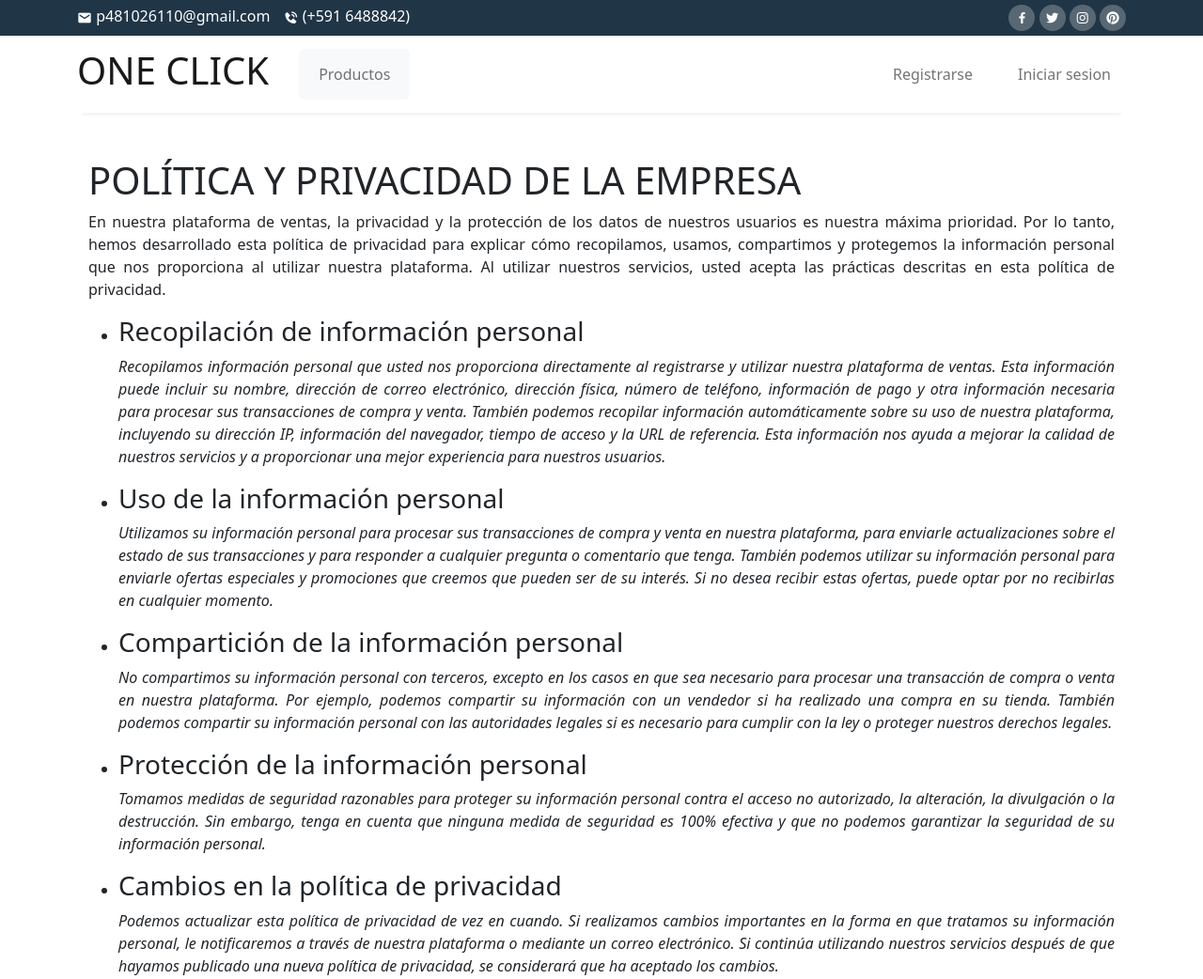
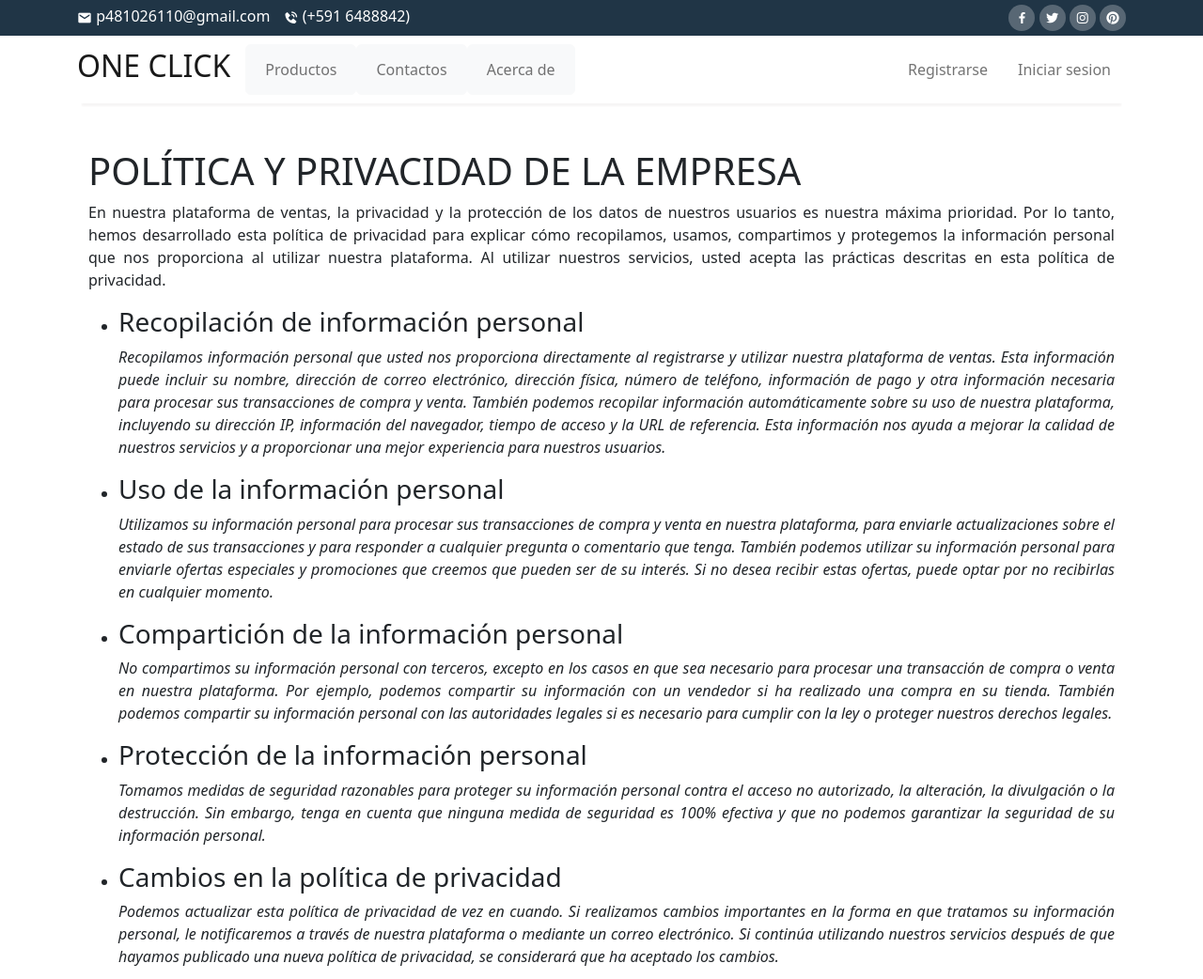
Before and after one commit to pablo137/proyecto_Taller, a Django app: page /privacidad in a window 1280 px wide. Shown: the top 1042 px of the page at 94% size. Run offline with Django 4.2, Linux system fonts and the light colour scheme; some libraries are stand-ins or nearby versions.

Commit message:
FIX SOME THINGS

```diff
--- a/oneClick/settings.py
+++ b/oneClick/settings.py
@@ -200,3 +200,9 @@ CLOUDINARY_STORAGE = {
     'API_SECRET': 'G06U-ir4m2SY0B_aqnKjRVe_owc'
 }
 DEFAULT_FILE_STORAGE = 'cloudinary_storage.storage.MediaCloudinaryStorage'
+
+# Configuracion de correo electronico
+EMAIL_HOST = 'sandbox.smtp.mailtrap.io'
+EMAIL_HOST_USER = '523a1a06ac16bd'
+EMAIL_HOST_PASSWORD = '6b3b31c114347d'
+EMAIL_PORT = '2525'
--- a/store/forms/perfilForms.py
+++ b/store/forms/perfilForms.py
@@ -27,3 +27,8 @@ class ProductoForm(forms.ModelForm):
             "price",
             "stock",
         ]
+
+class ContactoForms(forms.Form):
+    nombre = forms.CharField(label='Su nombre y apellido', required=True, widget=forms.TextInput(attrs={'class':'form-control', 'placeholder':'Introduzca sus datos'}))
+    correo = forms.EmailField(label='Correo Electrónico', required=True, widget=forms.EmailInput(attrs={'class':'form-control', 'placeholder':'Introduzca su correo'}))
+    mensaje = forms.CharField(label='Mensaje', required=True, widget=forms.Textarea(attrs={'class':'form-control', 'placeholder':'Escriba aquí su mensaje...','rows':5}))
--- a/store/static/css/styles.css
+++ b/store/static/css/styles.css
@@ -477,7 +477,6 @@ footer .social-icons a {
     right: 0;
 }
 
-
 input.form-control {
     border-color: transparent;
     height: 44px;
--- a/store/templates/base.html
+++ b/store/templates/base.html
@@ -29,6 +29,7 @@
   <link href="https://cdn.jsdelivr.net/npm/bootstrap@5.3.0-alpha1/dist/css/bootstrap.min.css" rel="stylesheet"
     integrity="sha384-GLhlTQ8iRABdZLl6O3oVMWSktQOp6b7In1Zl3/Jr59b6EGGoI1aFkw7cmDA6j6gD" crossorigin="anonymous" />
 
+  <link href="https://cdn.jsdelivr.net/npm/remixicon@2.5.0/fonts/remixicon.css" rel="stylesheet">
   <title>{% block title %}{% endblock %}</title>
 
   <style>
@@ -44,6 +45,7 @@
       font-weight: 200;
       font-size: 30px;
     }
+
   </style>
 </head>
 
@@ -69,7 +71,7 @@
   <!-- MAIN -->
   <div class="container">
     <nav class="one-edge-shadow sticky-top navbar navbar-expand-lg navbar-light bg-white">
-      <a class="navbar-brand" href="{% url 'home' %}"><h1>ONE CLICK</h1></a>
+      <a class="navbar-brand" href="{% url 'home' %}"><h2>ONE CLICK</h2></a>
       <button class="navbar-toggler" type="button" data-toggle="collapse" data-target="#navbarSupportedContent"
         aria-controls="navbarSupportedContent" aria-expanded="false" aria-label="Toggle navigation">
         <span class="navbar-toggler-icon"></span>
@@ -77,33 +79,39 @@
 
       <div class="collapse navbar-collapse" id="navbarSupportedContent">
         <ul class="navbar-nav mr-auto">
-          <li class="nav-item ms-3 btn btn-light">
+          <li class="nav-item btn btn-light">
             <a class="nav-link" href="/store">Productos <span class="sr-only">(current)</span></a>
+          </li>
+          <li class="nav-item btn btn-light">
+            <a class="nav-link" href="/contacto">Contactos <span class="sr-only">(current)</span></a>
+          </li>
+          <li class="nav-item btn btn-light">
+            <a class="nav-link" href="/acerca_de">Acerca de <span class="sr-only">(current)</span></a>
           </li>
         </ul>
 
         <ul class="navbar-nav my-2 my-lg-0">
           {% if request.session.customer %}
-          <li class="nav-item ms-3 btn btn-light">
+          <li class="nav-item btn btn-light">
             <a class="nav-link" href="/cart">Carrito
               <span class="badge badge-primary">{{request.session.cart.keys|length}}</span>
               <span class="sr-only">(current)</span></a>
           </li>
-          <li class="nav-link ms-3 btn btn-light">
+          <li class="nav-link btn btn-light">
             <a class="nav-link" href="/perfil">Perfil<span class="sr-only">(current)</span></a>
           </li>
-          <li class="nav-link ms-3 btn btn-light">
+          <li class="nav-link btn btn-light">
             <a class="nav-link" href="/orders">Orden<span class="sr-only">(current)</span></a>
           </li>
-          <li class="nav-link ms-3 btn btn-light">
+          <li class="nav-link btn btn-light">
             <a class="nav-link" href="/logout">Cerrar sesion<span class="sr-only">(current)</span></a>
           </li>
           {% else %}
 
-          <li class="nav-link ms-3 btn btn-light">
+          <li class="nav-link btn btn-light">
             <a class="nav-link" href="/signup">Registrarse<span class="sr-only">(current)</span></a>
           </li>
-          <li class="nav-link ms-3 btn btn-light">
+          <li class="nav-link btn btn-light">
             <a class="nav-link" href="/login">Iniciar sesion<span class="sr-only">(current)</span></a>
           </li>
           {% endif %}
@@ -114,28 +122,49 @@
     {% block content %}{% endblock %}
   </div>
 
-  <footer>
-    <div class="footer-top text-center mt-5">
-      <div class="container">
-        <div class="row justify-content-center">
-          <div class="col-lg-6 text-center">
-            <h4 class="navbar-brand">ONECLICK<span class="dot">.</span></h4>
-            <p>Contrary to popular belief, Lorem Ipsum is not simply random text. It has roots in a piece of
-              classical Latin literature from</p>
-            <div class="col-auto social-icons">
-              <a href="#"><i class='bx bxl-facebook'></i></a>
-              <a href="#"><i class='bx bxl-twitter'></i></a>
-              <a href="#"><i class='bx bxl-instagram'></i></a>
-              <a href="#"><i class='bx bxl-pinterest'></i></a>
+  <!-- footer -->
+  <footer class="bg-cover">
+    <div class="footer-top">
+        <div class="container">
+            <div class="row gy-5">
+                <div class="col-lg-4">
+                    <p>Lorem ipsum dolor sit amet consectetur adipisicing elit. Reprehenderit architecto unde
+                        magnam.</p>
+                    <div class="social-links">
+                        <a href="#"><i class="ri-facebook-circle-fill"></i></a>
+                        <a href="#"><i class="ri-instagram-fill"></i></a>
+                        <a href="#"><i class="ri-youtube-fill"></i></a>
+                        <a href="#"><i class="ri-google-play-fill"></i></a>
+                    </div>
+                </div>
+                <div class="col-lg-3 ms-auto">
+                    <h6 class="text-white mb-4">CONTACT</h6>
+                    <p class="mb-1">P:(03) 9283 4726</p>
+                    <p class="mb-1">E:enquiries@mill.co</p>
+                    <p class="mb-0">A: 14 Paramore Street Mornington Peninsula Victoria 3552</p>
+                </div>
+                <div class="col-lg-3">
+                    <h6 class="text-white mb-4">OPENING HOURS</h6>
+                    <p class="mb-1">PMonday-Friday : 08:00 - 22:00</p>
+                    <p>aturday-Sunday : 08:00 - 22:00</p>
+                </div>
             </div>
-          </div>
         </div>
-      </div>
     </div>
-    <div class="footer-bottom text-center">
-      <p class="mb-0">Copyright@2023. Todos los derechos reservados.</p>
+    <div class="footer-bottom">
+        <div class="container">
+            <div class="row gy-3 justify-content-between">
+                <div class="col-auto">
+                    <p class="mb-0">Copyrights@2023 Todos los derechos reservados.</p>
+                </div>
+                <div class="col-auto">
+                    <p class="mb-0">Designed By <a
+                            href="https://www.youtube.com/c/SA7MAN">Salman</a></p>
+                </div>
+            </div>
+        </div>
     </div>
-  </footer>
+</footer>
   <!-- navbar -->
 
   <!-- Optional JavaScript -->
--- a/store/templates/html_static/privacidad.html
+++ b/store/templates/html_static/privacidad.html
@@ -1,5 +1,5 @@
 {% extends 'base.html' %}
-{% block title %} Condiciones de uso {% endblock %}
+{% block title %} Privacidad {% endblock %}
 {% block content %}
 <div class="container mt-5 text-justify text-justify">
     <h1>
--- a/store/urls.py
+++ b/store/urls.py
@@ -1,6 +1,6 @@
 from django.contrib import admin
 from django.urls import path
-from .views.home import Index, store, home, condiciones_uso, privacidad
+from .views.home import Index, store, home, condiciones_uso, privacidad, acerca_de
 from .views.signup import Signup
 from .views.login import Login, logout
 from .views.cart import Cart
@@ -8,6 +8,7 @@ from .views.checkout import CheckOut
 from .views.orders import OrderView
 from .views.perfil import view_profile, edit_profile
 from .views.producto import crear_producto, ver_productos, editar_producto, eliminar_producto
+from .views.contacto import contacto
 from .middlewares.auth import auth_middleware
 
 
@@ -18,6 +19,8 @@ urlpatterns = [
     path('privacidad', privacidad, name='privacidad'),
 
     path('store', store, name='store'),
+    path('contacto', contacto, name='contacto'),
+    path('acerca_de', acerca_de, name='acerca_de'),
 
     path('signup', Signup.as_view(), name='signup'),
     path('login', Login.as_view(), name='login'),
--- a/store/views/home.py
+++ b/store/views/home.py
@@ -68,3 +68,7 @@ def condiciones_uso(resquest):
 
 def privacidad(resquest):
     return render(resquest, 'html_static/privacidad.html')
+
+
+def acerca_de(resquest):
+    return render(resquest, 'acerca_de.html')
```
Also changed, not shown: store/templates/acerca_de.html (added, +12 -0 lines), store/templates/contacto.html (added, +43 -0 lines), store/templates/producto/ver_productos.html (+0 -7 lines), store/views/contacto.py (added, +36 -0 lines), store/views/producto.py (+7 -9 lines), db.sqlite3.
